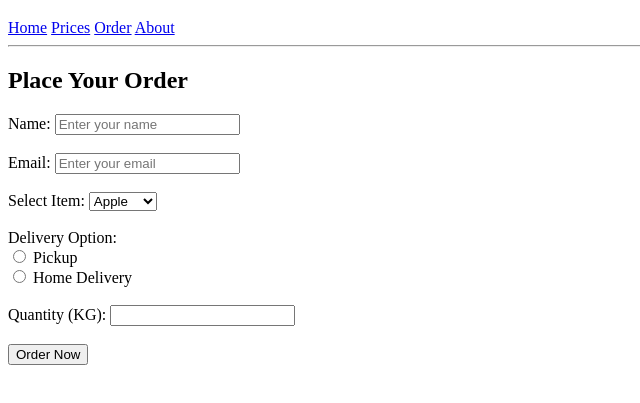
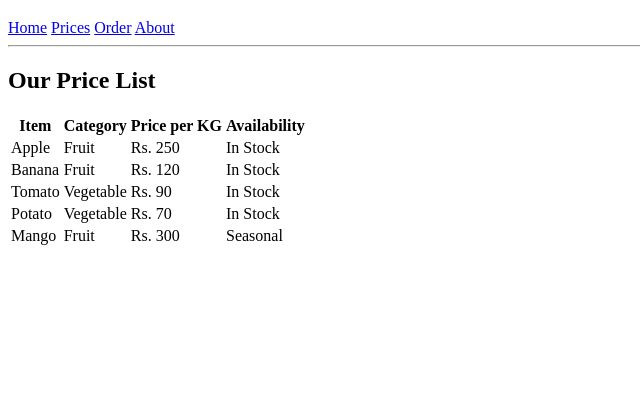
Before and after one commit to Saad9736/ICT_PROJECT, a plain HTML site: page Price.html in a window 1280 px wide. Shown: the part 61-464 px from the top of the page, without its empty margins (0-640 px from the left). Drawn offline with Linux system fonts and the light colour scheme.

Commit message:
Code changed for Price Page
the code was entered in the wrong file and now it has been entered in the correct file(price)

```diff
--- a/Price.html
+++ b/Price.html
@@ -1,7 +1,7 @@
 <!DOCTYPE html>
 <html>
 <head>
-  <title>Order Form - Fruits and Veggies</title>
+  <title>Price List - Fruits and Veggies</title>
   <link rel="stylesheet" href="style.css">
 </head>
 <body>
@@ -18,34 +18,47 @@
 
 <hr>
 
-<section class="form-section">
-  <h2>Place Your Order</h2>
-  <div class="form-card">
-    <form onsubmit="event.preventDefault(); alert('Thank you! Your order is placed.')">
-      <label>Name:</label>
-      <input type="text" placeholder="Enter your name" required><br><br>
-
-      <label>Email:</label>
-      <input type="email" placeholder="Enter your email" required><br><br>
-
-      <label>Select Item:</label>
-      <select>
-        <option>Apple</option>
-        <option>Banana</option>
-        <option>Tomato</option>
-        <option>Potato</option>
-        <option>Mango</option>
-      </select><br><br>
-
-      <label>Delivery Option:</label><br>
-      <input type="radio" name="delivery"> Pickup<br>
-      <input type="radio" name="delivery"> Home Delivery<br><br>
-
-      <label>Quantity (KG):</label>
-      <input type="number" min="1"><br><br>
-
-      <button type="submit">Order Now</button>
-    </form>
+<section class="table-section">
+  <h2>Our Price List</h2>
+  <div class="table-card">
+    <table>
+      <tr>
+        <th>Item</th>
+        <th>Category</th>
+        <th>Price per KG</th>
+        <th>Availability</th>
+</tr>
+      <tr>
+        <td>Apple</td>
+        <td>Fruit</td>
+        <td>Rs. 250</td>
+        <td>In Stock</td>
+      </tr>
+      <tr>
+        <td>Banana</td>
+        <td>Fruit</td>
+        <td>Rs. 120</td>
+        <td>In Stock</td>
+      </tr>
+      <tr>
+        <td>Tomato</td>
+        <td>Vegetable</td>
+        <td>Rs. 90</td>
+        <td>In Stock</td>
+      </tr>
+      <tr>
+        <td>Potato</td>
+        <td>Vegetable</td>
+        <td>Rs. 70</td>
+        <td>In Stock</td>
+      </tr>
+      <tr>
+        <td>Mango</td>
+        <td>Fruit</td>
+        <td>Rs. 300</td>
+        <td>Seasonal</td>
+      </tr>
+    </table>
   </div>
 </section>
 
```
